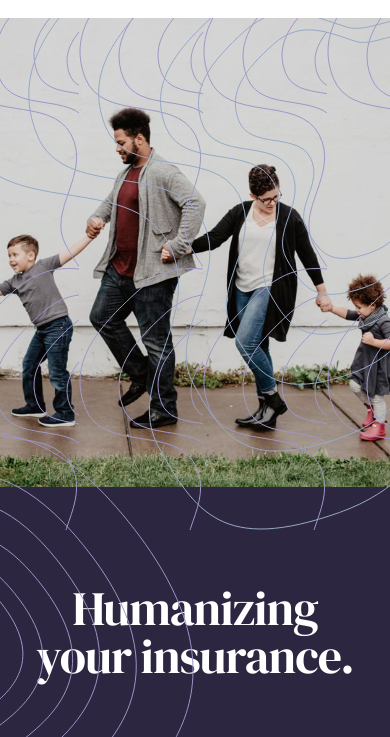
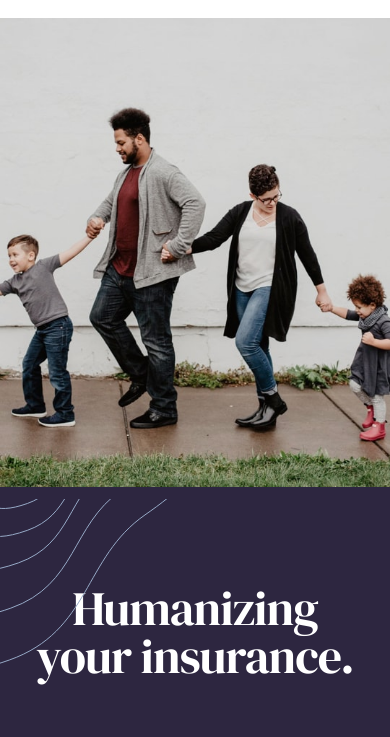
Before and after one commit to kyle-norris/website_insure, a plain HTML site: page index.html in a window 390 px wide. Shown: the part 62-799 px from the top of the page. Drawn offline with Linux system fonts and the light colour scheme.

Commit message:
Fixed responsive intro images

```diff
--- a/index.html
+++ b/index.html
@@ -40,12 +40,22 @@
         <img
           src="Starter_Files/images/bg-pattern-intro-right-desktop.svg"
           alt=""
-          class="intro-image-right"
+          class="intro-image-right desktop"
         />
         <img
           src="Starter_Files/images/bg-pattern-intro-left-desktop.svg"
           alt=""
           class="intro-image-left"
+        />
+        <img
+          src="Starter_Files/images/bg-pattern-intro-right-mobile.svg"
+          alt=""
+          class="intro-image-right-mobile"
+        />
+        <img
+          src="Starter_Files/images/bg-pattern-intro-left-mobile.svg"
+          alt=""
+          class="intro-image-left-mobile"
         />
 
         <img
@@ -66,8 +76,6 @@
           </p>
           <button class="light">View Plans</button>
         </div>
-
-
       </div>
 
       <div class="middle">
--- a/sass/_intro.sass
+++ b/sass/_intro.sass
@@ -5,12 +5,14 @@
   position: relative
 
   .intro-image-right
-    background-image: url('/Starter_Files/images/bg-pattern-intro-right-desktop.svg')
     position: absolute
     z-index: 500
     top: -80px
     right: 0
     width: 435px
+
+  .intro-image-right-mobile
+    display: none
 
   .intro-image-left
     position: absolute
@@ -19,6 +21,9 @@
     left: 0
     width: 194px
     height: 500px
+
+  .intro-image-left-mobile
+    display: none
 
   .intro-content
     width: 540px
@@ -39,17 +44,18 @@
     button
       margin-top: 24px
 
-  img
+  .intro-hero-image
     position: absolute
     top: 105px
     right: 12%
     width: 500px
+    z-index: 700
     transition: width 0.3s ease-in-out
 
 
 @media screen and ( max-width: 1440px )
   .intro
-    img
+    .intro-hero-image
       width: 27%
 
 @media screen and ( max-width: 1200px )
@@ -57,7 +63,7 @@
     .intro-content
       width: 50%
 
-    img
+    .intro-hero-image
       width: 30%
 
 
@@ -88,10 +94,32 @@
       button
         margin-top: 32px
 
+    .intro-image-right-mobile
+      display: block
+      position: absolute
+      z-index: 500
+      height: 352px
+      width: 123px
+      bottom: -198px
+      right: 0
+
+
+    .intro-image-left-mobile
+      display: block
+      z-index: 500
+      position: absolute
+      bottom: 327px
+      left: 0px
+
+    .intro-image-left
+      display: none
+
     .intro-image-right
-      background-image: url('/Starter_Files/images/bg-pattern-intro-right-mobile.svg')
+      display: none
 
     .intro-hero-image
-      position: static
+      position: relative
+      top: 0
+      right: 0
       width: 100%
       background-size: cover
```
Also changed, not shown: dist/css/main.css, 1 other file.
